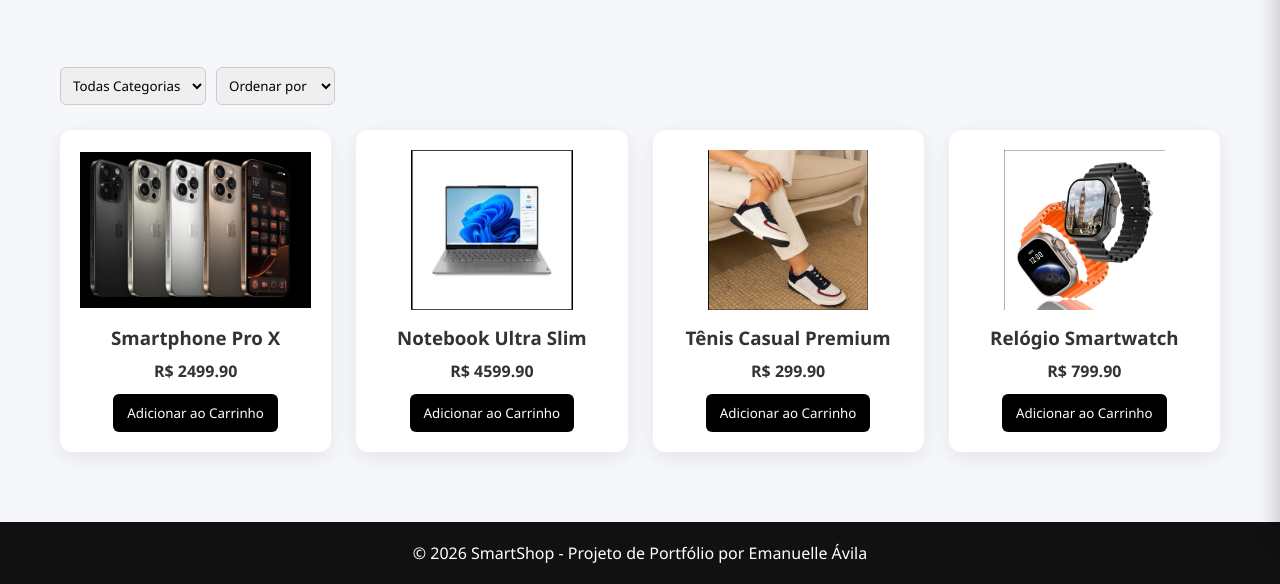
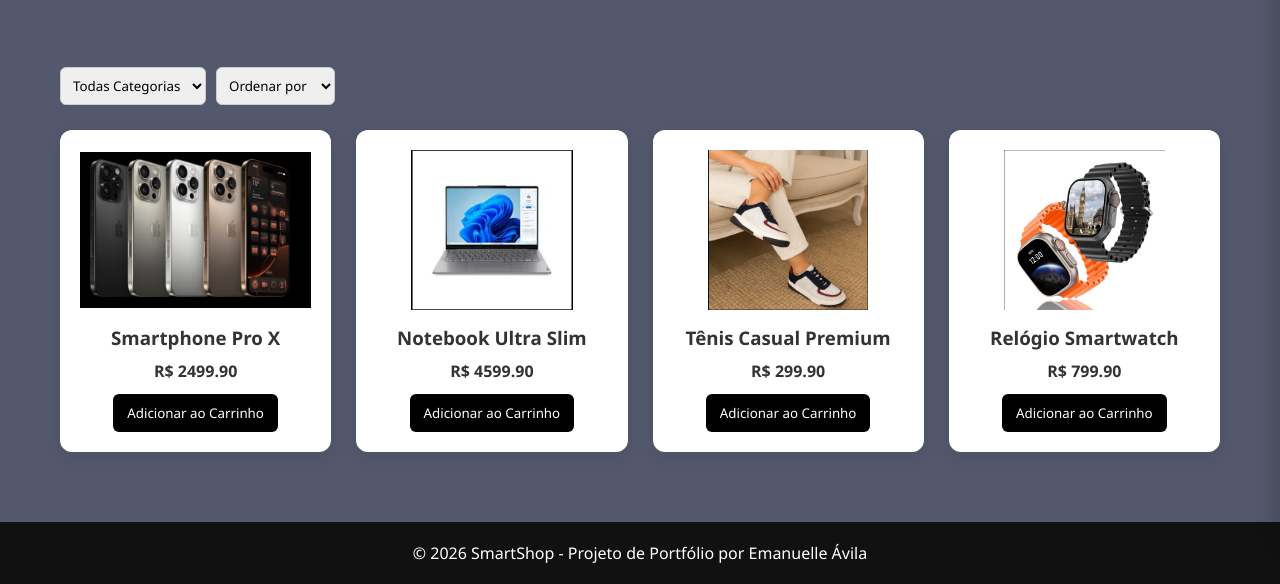
Before and after one commit to Manu21avila/smartshop-ecommerce, a plain HTML site: page index.html in a window 1280 px wide. Shown: the part 259-843 px from the top of the page. Drawn offline with Linux system fonts and the light colour scheme; files whose address does not match are found by name.

Commit message:
upgrade smartshop portfolio v2

```diff
--- a/css/styles.css
+++ b/css/styles.css
@@ -6,7 +6,7 @@
 }
 
 body {
-  background: #f6f7fb;
+  background: #53586d;
   color: #333;
   font-family: "Inter", sans-serif;
 }
```
